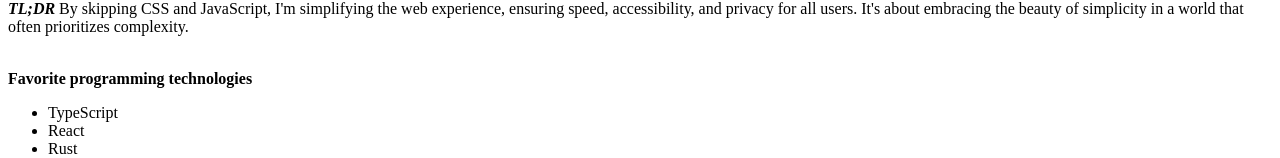
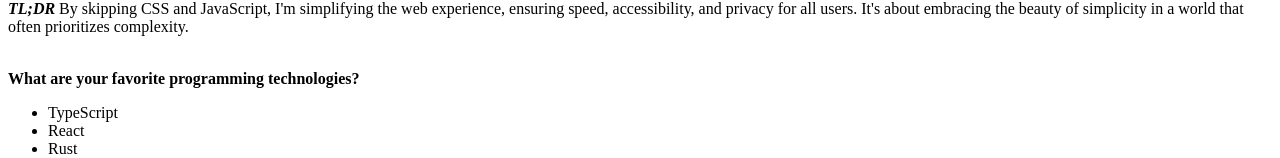
Before and after one commit to mariocrrt/personal-website, a plain HTML site: page about.html in a window 1280 px wide. Shown: the part 503-661 px from the top of the page. Drawn offline with Linux system fonts and the light colour scheme.

Commit message:
fix: typo

```diff
--- a/about.html
+++ b/about.html
@@ -80,7 +80,7 @@
 
     <br />
 
-    <p><b>Favorite programming technologies</b></p>
+    <p><b>What are your favorite programming technologies?</b></p>
     <ul>
       <li>TypeScript</li>
       <li>React</li>
```
